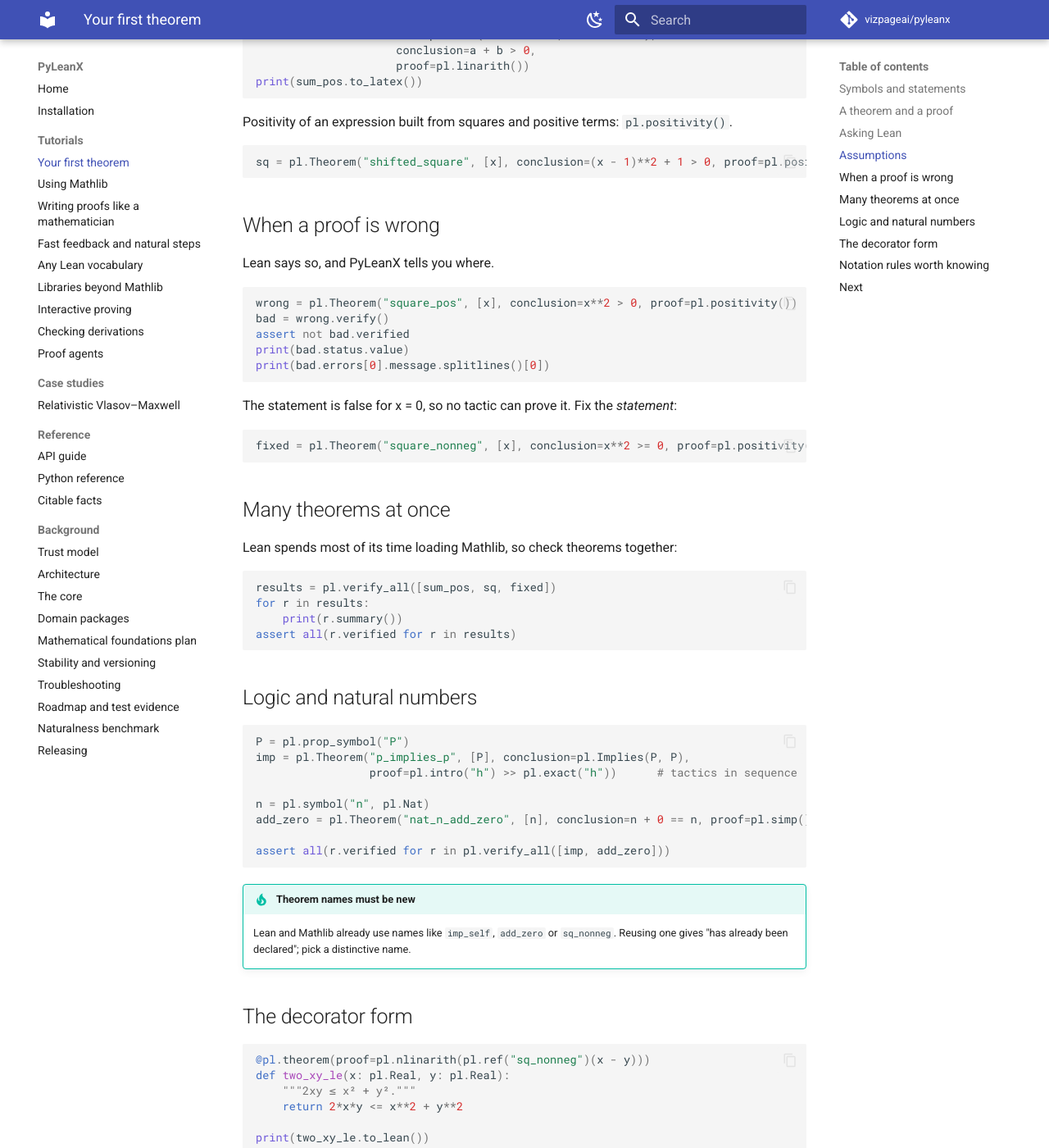
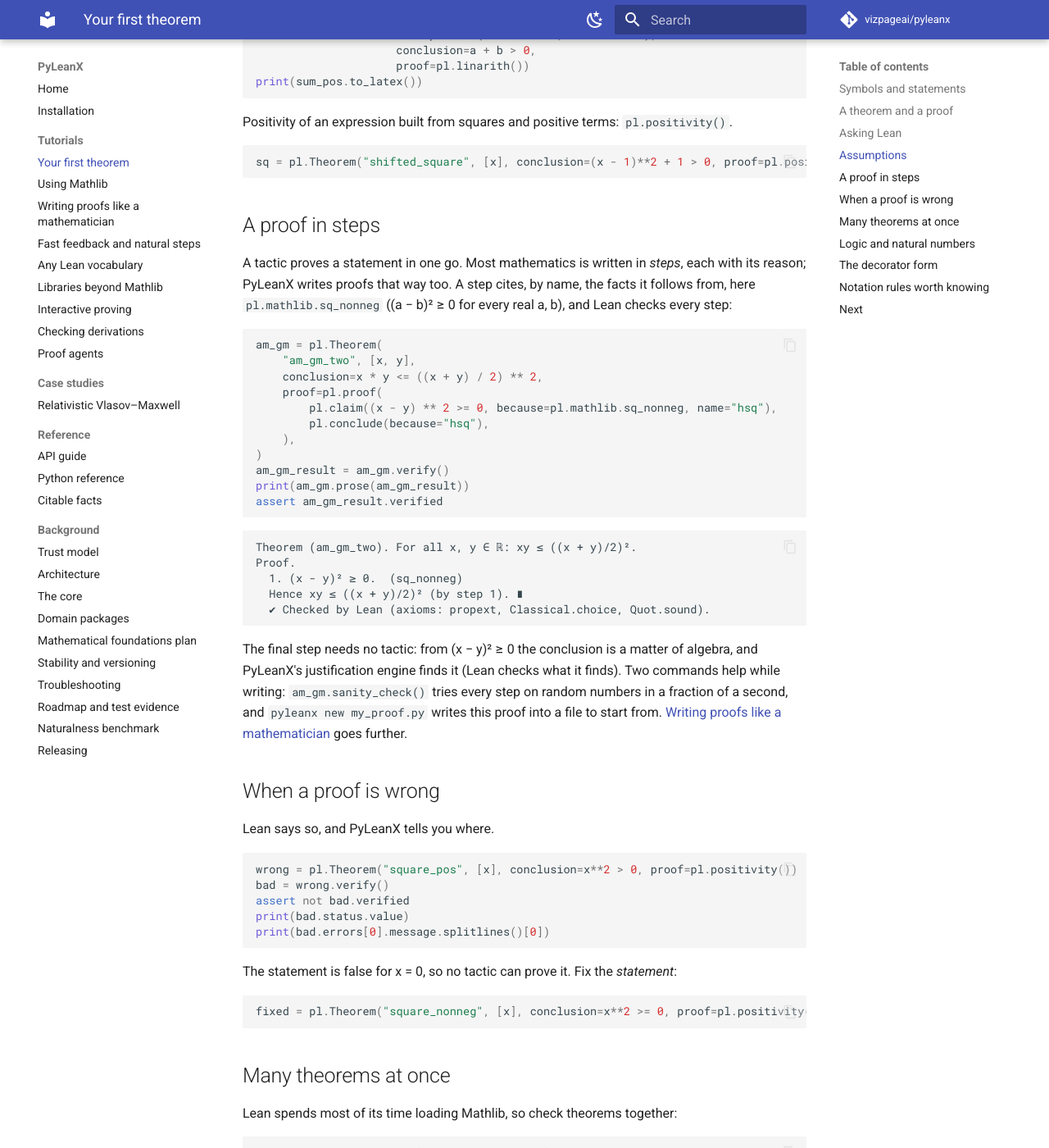
Before and after one commit to vizpageai/pyleanx, an MkDocs documentation site: the page built from docs/tutorials/first-theorem.md, in a window 1280 px wide and 1400 px high, scrolled down 1380 px. Shown: the whole window at 82% size. Built offline with MkDocs 1.6.1 and Material for MkDocs 9.7.7, drawn with Linux system fonts in a browser that asks for light colours; comment, search, counter and statistics services are not loaded.

Commit message:
First tutorial: a proof in steps; the pyleanx new template without unused hypotheses
docs/tutorials/first-theorem.md gets "A proof in steps": the AM-GM
inequality xy <= ((x + y)/2)^2 as a written proof that cites
pl.mathlib.sq_nonneg by name, verified and printed (the page is run
against real Lean by the documentation test).

The template written by `pyleanx new` assumed x >= 0 and y >= 0, which
the inequality does not need (Lean warned that they were unused); it now
states none and shows the hypotheses syntax in a comment.

Lean: the template verified with `pyleanx check` (standard axioms, no
warnings).

Co-Authored-By: Claude Opus 5.5 <noreply@anthropic.com>

````diff
--- a/docs/tutorials/first-theorem.md
+++ b/docs/tutorials/first-theorem.md
@@ -69,6 +69,41 @@ Positivity of an expression built from squares and positive terms: `pl.positivit
 ```python
 sq = pl.Theorem("shifted_square", [x], conclusion=(x - 1)**2 + 1 > 0, proof=pl.positivity())
 ```
+
+## A proof in steps
+
+A tactic proves a statement in one go. Most mathematics is written in *steps*, each with
+its reason; PyLeanX writes proofs that way too. A step cites, by name, the facts it follows
+from, here `pl.mathlib.sq_nonneg` ((a − b)² ≥ 0 for every real a, b), and Lean checks every
+step:
+
+```python
+am_gm = pl.Theorem(
+    "am_gm_two", [x, y],
+    conclusion=x * y <= ((x + y) / 2) ** 2,
+    proof=pl.proof(
+        pl.claim((x - y) ** 2 >= 0, because=pl.mathlib.sq_nonneg, name="hsq"),
+        pl.conclude(because="hsq"),
+    ),
+)
+am_gm_result = am_gm.verify()
+print(am_gm.prose(am_gm_result))
+assert am_gm_result.verified
+```
+
+```text
+Theorem (am_gm_two). For all x, y ∈ ℝ: xy ≤ ((x + y)/2)².
+Proof.
+  1. (x - y)² ≥ 0.  (sq_nonneg)
+  Hence xy ≤ ((x + y)/2)² (by step 1). ∎
+  ✔ Checked by Lean (axioms: propext, Classical.choice, Quot.sound).
+```
+
+The final step needs no tactic: from (x − y)² ≥ 0 the conclusion is a matter of algebra,
+and PyLeanX's justification engine finds it (Lean checks what it finds). Two commands help
+while writing: `am_gm.sanity_check()` tries every step on random numbers in a fraction of a
+second, and `pyleanx new my_proof.py` writes this proof into a file to start from.
+[Writing proofs like a mathematician](written-proofs.md) goes further.
 
 ## When a proof is wrong
 
````
Also changed, not shown: 1 other file.
